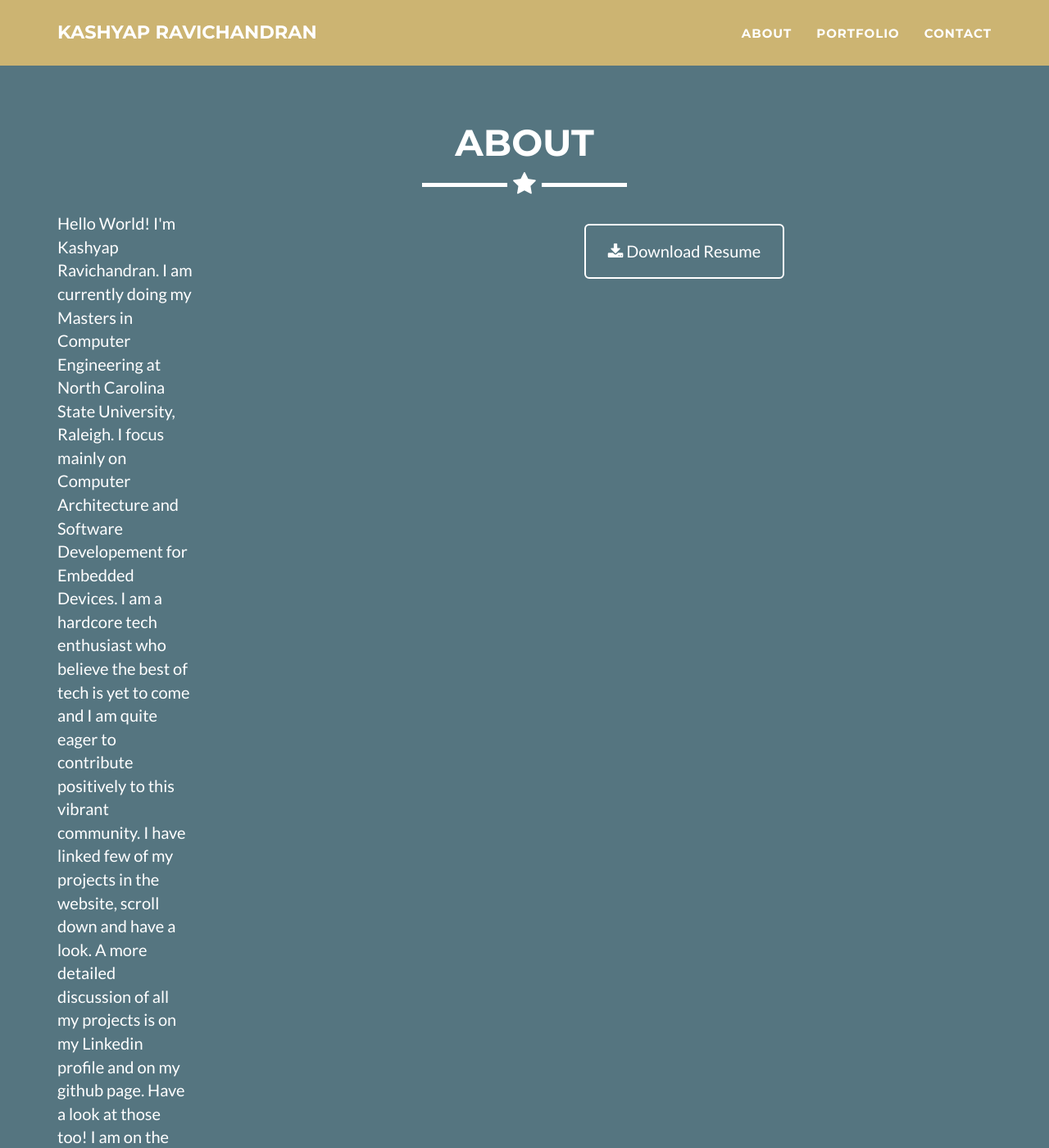
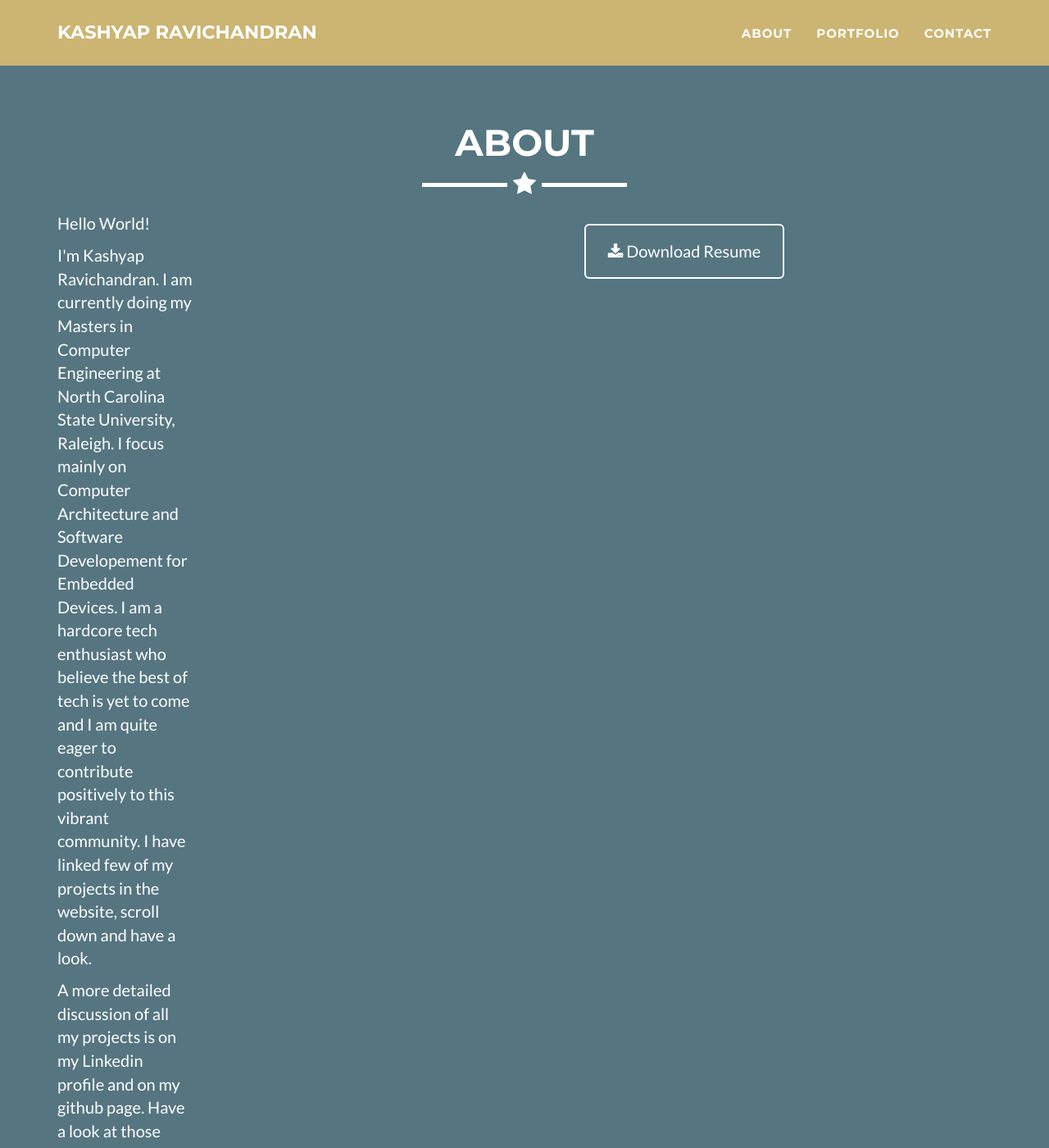
Before and after one commit to kashyapravichandran/kashyapravichandran.github.io, a Jekyll site: the page built from _posts/2014-07-18-project-1.markdown, in a window 1280 px wide and 1400 px high, scrolled down 886 px. Shown: the whole window at 82% size. Built offline with Jekyll 4.4.1, drawn with Linux system fonts in a browser that asks for light colours; some of the changed text lies outside the part shown.

Commit message:
about section

```diff
--- a/_includes/about.html
+++ b/_includes/about.html
@@ -9,12 +9,16 @@
             </div>
             <div class="row">
                 <div class="col-lg-2">
-                    <p>Hello World!
-
+                    <p>
+                    Hello World!
+                    </p>
+                    <p>
                     I'm Kashyap Ravichandran. I am currently doing my Masters in Computer Engineering at North Carolina State University, Raleigh. I focus mainly on Computer Architecture and Software Developement for Embedded Devices. I am a hardcore tech enthusiast who believe the best of tech is yet to come and I am quite eager to contribute positively to this vibrant community. I have linked few of my projects in the website, scroll down and have a look.
-
+                    </p>
+                    <p>
                     A more detailed discussion of all my projects is on my Linkedin profile and on my github page. Have a look at those too! I am on the constant lookout to collobrate and talk about tech. Hit me up on one of social media account or leave me a mail using the form down below.
-
+                    </p>
+                    <p>
                     Ciao!
                     </p>
                 </div>
```
